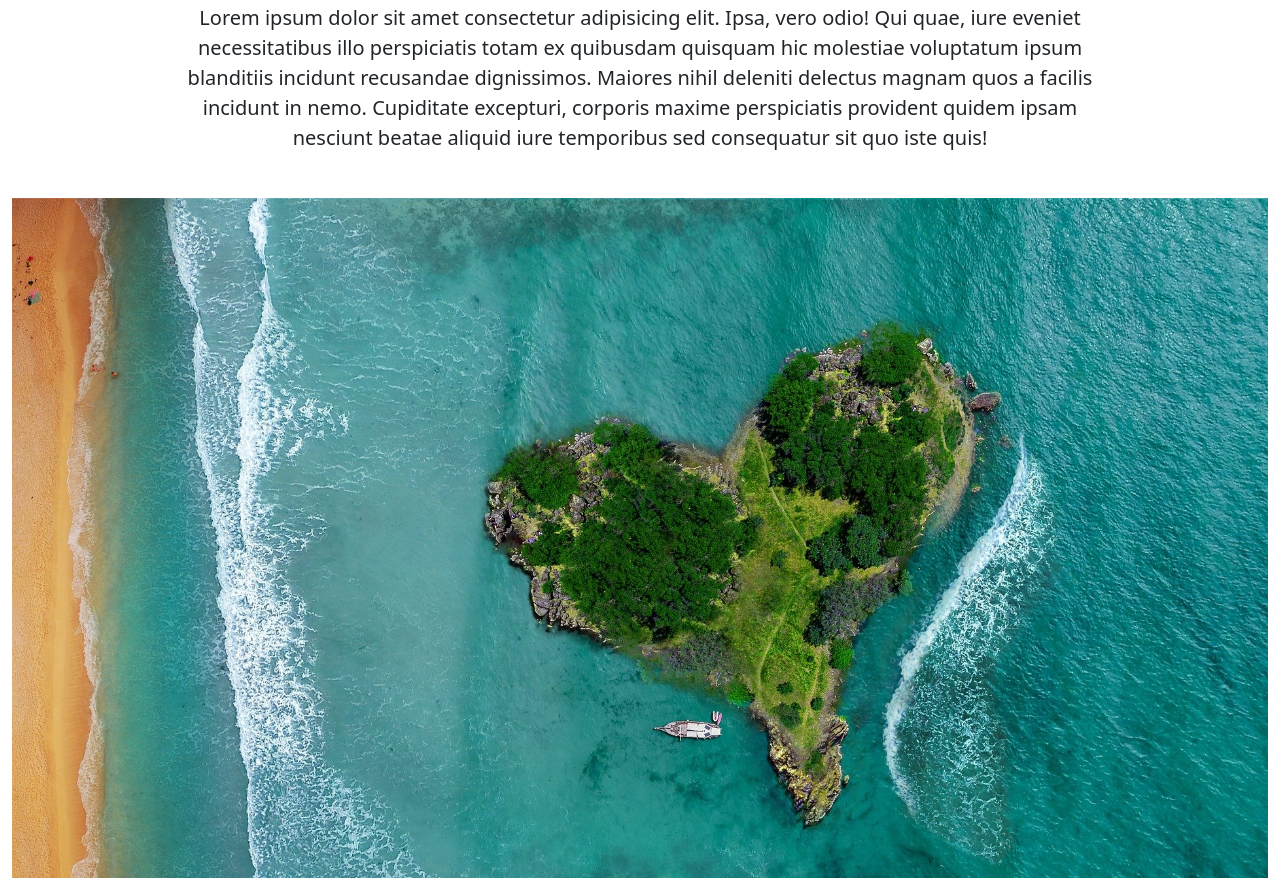
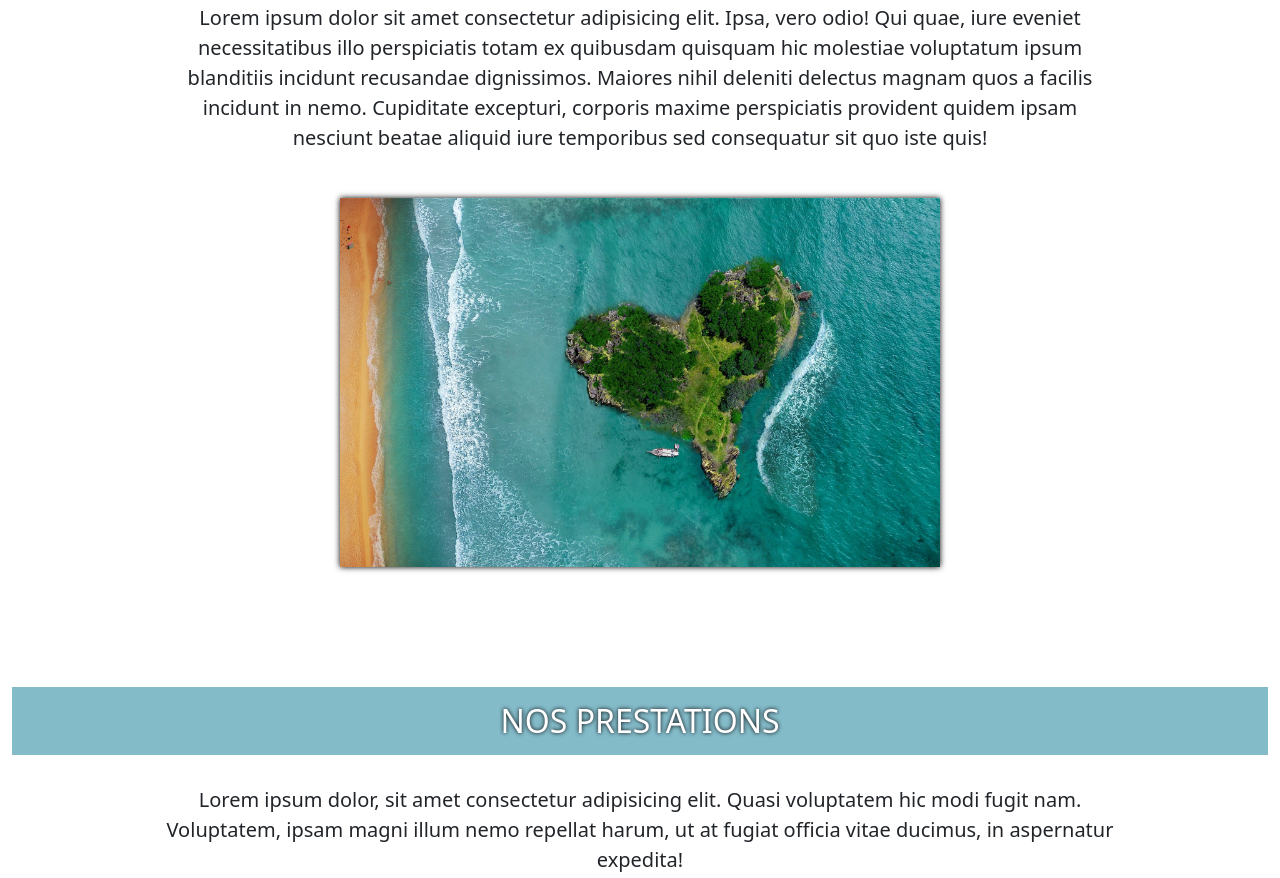
Before and after one commit to Laura34Martinez/DIG-TP_HTML-CSS-BOOTSTRAP-JS, a plain HTML site: page index.html in a window 1280 px wide. Shown: the part 875-1753 px from the top of the page. Drawn offline with nearby package versions, Linux system fonts and the light colour scheme.

Commit message:
Correctifs

```diff
--- a/index.html
+++ b/index.html
@@ -176,9 +176,9 @@
     <p>&copy; TRAVEL - 2021</p>
   </footer>
 
+    <script src="index.js"></script>
+
     <script src="https://cdn.jsdelivr.net/npm/bootstrap@5.1.3/dist/js/bootstrap.bundle.min.js" integrity="sha384-ka7Sk0Gln4gmtz2MlQnikT1wXgYsOg+OMhuP+IlRH9sENBO0LRn5q+8nbTov4+1p" crossorigin="anonymous"></script>
-
-    <script src="index.js"></script>
 
   </body>
 </html>
--- a/style.css
+++ b/style.css
@@ -106,7 +106,7 @@ p {
   text-align: center;
 }
 
-.img-fluid #img-presentation {
+#img-presentation {
   width: 600px;
   box-shadow: 0px 0px 6px #000;
   margin-bottom: 60px;
```
